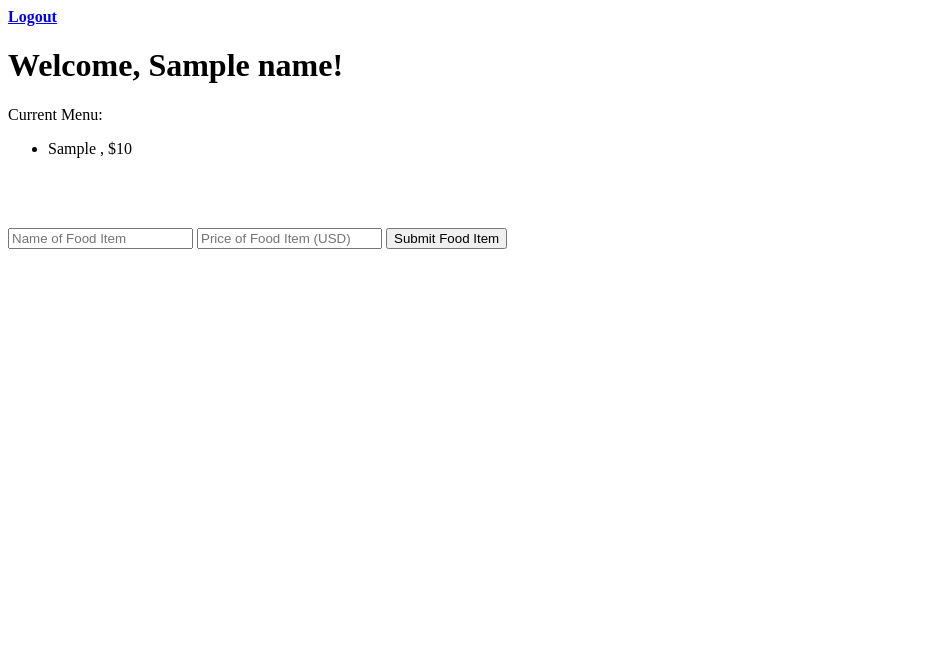
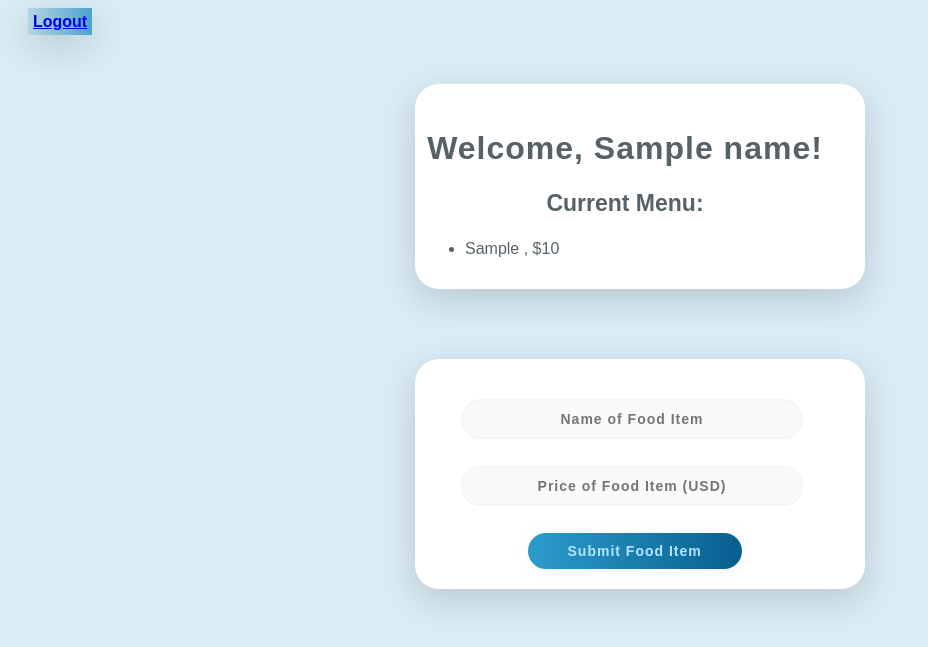
Before and after one commit to guadr/frontend, a Flask app: template templates/vender.html in a window 1280 px wide. Shown: the top 647 px of the page, without its empty margins (0-928 px from the left). Run offline with Flask 2, Linux system fonts and the light colour scheme; the template is opened without the code that fills it: most values are stand-ins (such as "Sample title", 1, 10 or a date in 2020).

Commit message:
lets hope this bullshit works

```diff
--- a/static/vender.css
+++ b/static/vender.css
@@ -0,0 +1,161 @@
+body {
+    background-color: #DAECF5;
+    font-family: 'Ubuntu', sans-serif;
+}
+
+p {
+    font-family: 'Ubuntu', sans-serif;
+    font-weight: bold;
+    text-align: center;
+    font-size: 23px;
+    color: rgb(86, 98, 104);
+}
+
+li {
+    font-family: 'Ubuntu', sans-serif;
+    text-align: left;
+    font-weight: 500;
+    font-size: 16px;
+    color: rgb(86, 98, 104);
+}
+
+.welcomeDiv {
+    background-color: #FFFFFF;
+    width: 400px;
+    height: auto;
+    margin-top: 3em;
+    margin-bottom: 0em;
+    margin-left: auto;
+    margin-right: auto;
+    border-radius: 1.5em;
+    box-shadow: 0px 11px 35px 2px rgba(0, 0, 0, 0.14);
+    padding-bottom: 15px;
+    padding-left: 10px;
+    padding-right: 40px;
+    padding-top: 25px;
+
+}
+
+.main {
+    background-color: #FFFFFF;
+    width: 450px;
+    height: 230px;
+    border-radius: 1.5em;
+    margin-top: 1em;
+    margin-bottom: 0em;
+    margin-left: auto;
+    margin-right: auto;
+    box-shadow: 0px 11px 35px 2px rgba(0, 0, 0, 0.14);
+}
+
+.welcome {
+    color: rgb(86, 98, 104);
+    font-family: 'Ubuntu', sans-serif;
+    text-align: center;
+    font-weight: 700;
+    font-size: 32px;
+    letter-spacing: 1px;
+}
+
+.logout-div {
+	margin: 5px;
+	padding: 5px;
+}
+
+.input-button{
+	background: linear-gradient(to right, rgb(181, 213, 226), rgb(77, 162, 207));
+	text-align: center;
+	border-color: black;
+	margin: 10px;
+	padding: 5px;
+	box-shadow: 0px 11px 35px 2px rgba(0, 0, 0, 0.14);
+}
+
+.foodName {
+    width: 76%;
+    color: rgb(38, 50, 56);
+    font-weight: 700;
+    font-size: 14px;
+    letter-spacing: 1px;
+    background: rgba(136, 126, 126, 0.04);
+    padding: 10px 20px;
+    border: none;
+    border-radius: 20px;
+    outline: none;
+    box-sizing: border-box;
+    border: 2px solid rgba(0, 0, 0, 0.02);
+    margin-bottom: 50px;
+    margin-left: 46px;
+    text-align: center;
+    margin-bottom: 27px;
+    font-family: 'Ubuntu', sans-serif;
+}
+
+.foodPrice {
+    width: 76%;
+    color: rgb(38, 50, 56);
+    font-weight: 700;
+    font-size: 14px;
+    letter-spacing: 1px;
+    background: rgba(136, 126, 126, 0.04);
+    padding: 10px 20px;
+    border: none;
+    border-radius: 20px;
+    outline: none;
+    box-sizing: border-box;
+    border: 2px solid rgba(0, 0, 0, 0.02);
+    margin-bottom: 50px;
+    margin-left: 46px;
+    text-align: center;
+    margin-bottom: 27px;
+    font-family: 'Ubuntu', sans-serif;
+    }
+
+form.form1 {
+    padding-top: 40px;
+}
+
+.pass {
+    width: 76%;
+    color: rgb(38, 50, 56);
+    font-weight: 700;
+    font-size: 14px;
+    letter-spacing: 1px;
+    background: rgba(136, 126, 126, 0.04);
+    padding: 10px 20px;
+    border: none;
+    border-radius: 20px;
+    outline: none;
+    box-sizing: border-box;
+    border: 2px solid rgba(0, 0, 0, 0.02);
+    margin-bottom: 50px;
+    margin-left: 46px;
+    text-align: center;
+    margin-bottom: 27px;
+    font-family: 'Ubuntu', sans-serif;
+}
+
+
+.foodName:focus, .foodPrice:focus {
+    border: 2px solid rgba(0, 0, 0, 0.18) !important;
+
+}
+
+.submit {
+    cursor: pointer;
+    border-radius: 5em;
+    background: linear-gradient(to right, rgb(44, 156, 204), rgb(7, 95, 143));
+    border: 0;
+    padding-left: 40px;
+    padding-right: 40px;
+    padding-bottom: 10px;
+    padding-top: 10px;
+    font-family: 'Ubuntu', sans-serif;
+    margin-left: 25%;
+    font-size: 13px;
+    box-shadow: 0 0 20px 1px rgba(0, 0, 0, 0.04);
+    color: rgb(180, 230, 255);
+    font-weight: 700;
+    font-size: 14px;
+    letter-spacing: 1px;
+}
```
Also changed, not shown: static/home.css (+35 -16 lines), static/home.js (+2 -5 lines).
